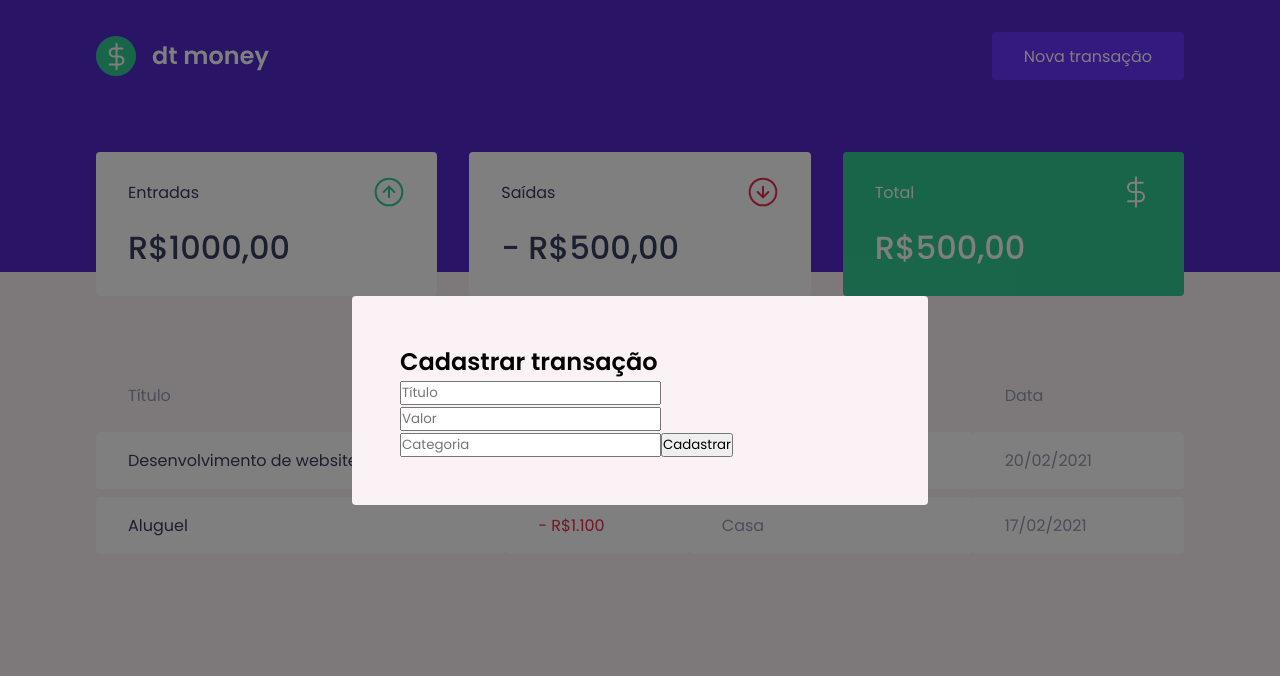
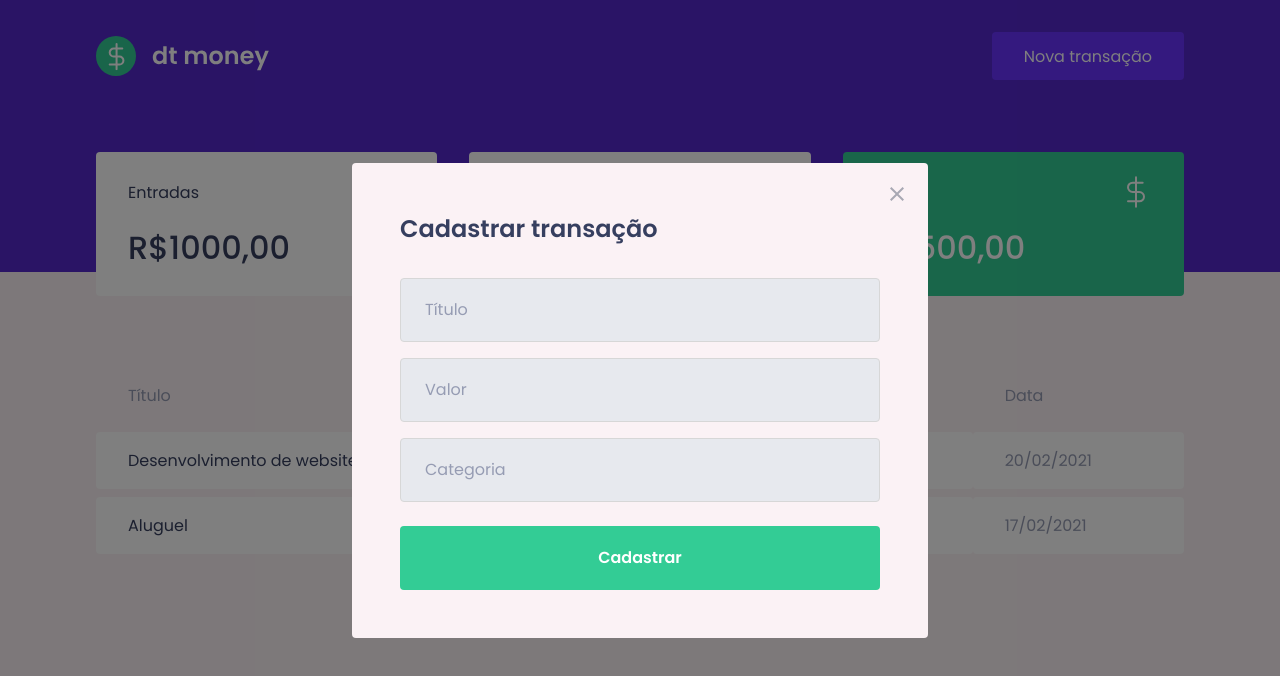
Before and after one commit to dominguetigs/ignite-reactjs-dtmoney, a React (Create React App) app: page / in a window 1280 px wide. Both pictures are taken after a click on the button "Nova transação". Shown: the top 676 px of the page. Built offline with nearby package versions, Linux system fonts and the light colour scheme; no server answers; what miragejs would draw is missing.

Commit message:
feat: apply styles on transaction modal form.

```diff
--- a/src/components/NewTransactionModal/index.tsx
+++ b/src/components/NewTransactionModal/index.tsx
@@ -1,4 +1,7 @@
 import Modal from 'react-modal';
+
+import closeImg from '../../assets/close.svg';
+
 import { Container } from './styles';
 
 Modal.setAppElement('#root');
@@ -16,6 +19,10 @@
       overlayClassName="react-modal-overlay"
       className="react-modal-content"
     >
+      <button type="button" onClick={onRequestClose} className="react-modal-close">
+        <img src={closeImg} alt="Fechar modal" />
+      </button>
+
       <Container>
         <h2>Cadastrar transação</h2>
 
--- a/src/components/NewTransactionModal/styles.ts
+++ b/src/components/NewTransactionModal/styles.ts
@@ -1,3 +1,49 @@
 import styled from 'styled-components';
 
-export const Container = styled.div``;
+export const Container = styled.form`
+  h2 {
+    color: var(--text-title);
+    font-size: 1.5rem;
+    margin-bottom: 2rem;
+  }
+
+  input {
+    width: 100%;
+    padding: 0 1.5rem;
+    height: 4rem;
+    border-radius: 0.25rem;
+
+    border: 1px solid #d7d7d7;
+    background: #e7e9ee;
+
+    font-weight: 400;
+    font-size: 1rem;
+
+    &::placeholder {
+      color: var(--text-body);
+    }
+
+    & + input {
+      margin-top: 1rem;
+    }
+  }
+
+  button[type='submit'] {
+    width: 100%;
+    padding: 0 1.5rem;
+    height: 4rem;
+    background: var(--green);
+    color: #ffffff;
+    border-radius: 0.25rem;
+    border: 0;
+    font-size: 1rem;
+    font-weight: 600;
+    margin-top: 1.5rem;
+
+    transition: filter 0.2s;
+
+    &:hover {
+      filter: brightness(0.9);
+    }
+  }
+`;
--- a/src/styles/global.ts
+++ b/src/styles/global.ts
@@ -78,4 +78,18 @@
     position: relative;
     border-radius: 0.25rem;
   }
+
+  .react-modal-close {
+    position: absolute;
+    right: 1.5rem;
+    top: 1.5rem;
+    border: 0;
+    background: transparent;
+
+    transition: filter .2s;
+
+    &:hover {
+      filter: brightness(.8);
+    }
+  }
 `;
```
